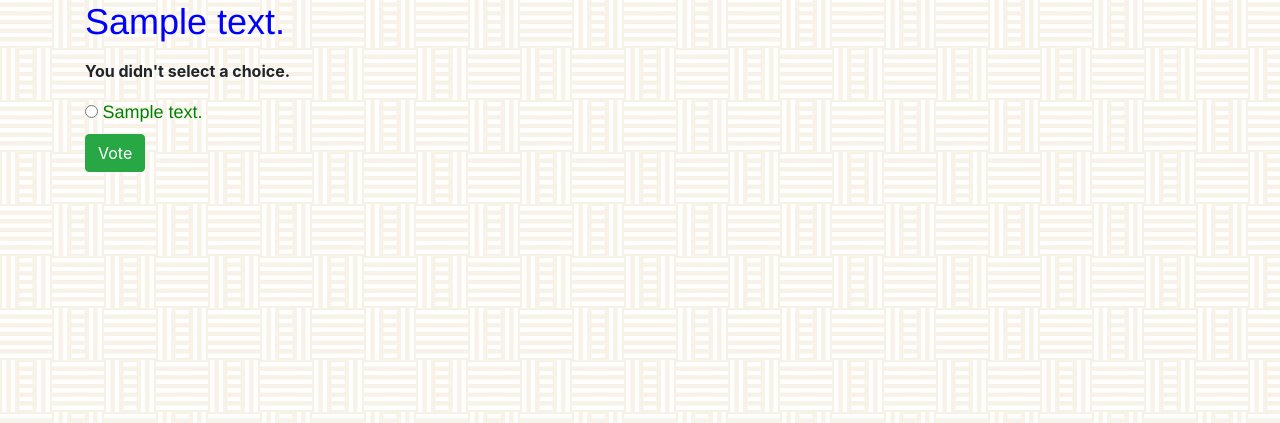
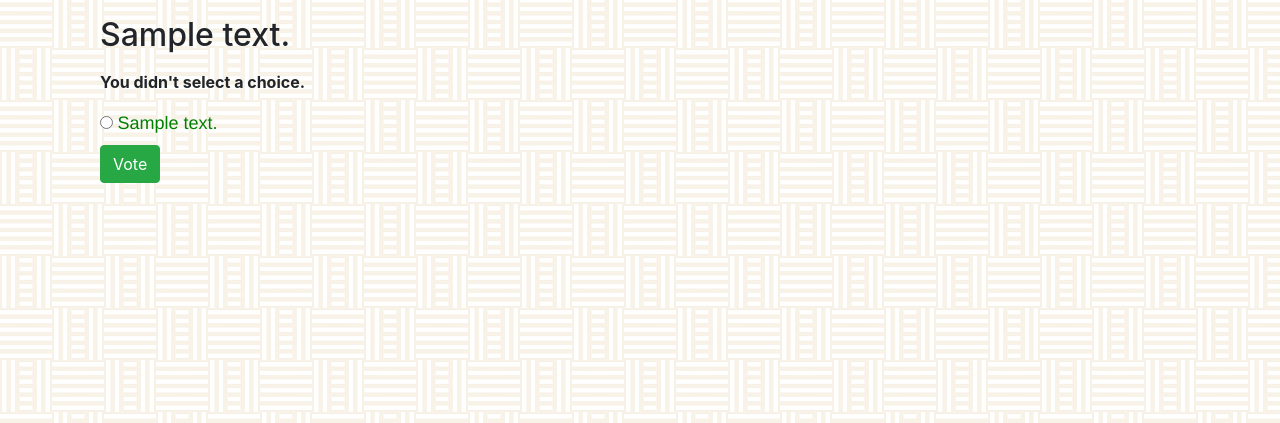
Before and after one commit to kevinbowen777/django-polls, a Django app: page /polls/1/vote/ in a window 1280 px wide. Shown: the part 56-479 px from the top of the page. Run offline with Django 4.2, Linux system fonts and the light colour scheme; tables that the repository leaves empty hold one stand-in row (values such as "Sample post"); parts of the project's set-up code (start-up, migrations or seed data) failed here and were passed over; some libraries are stand-ins or nearby versions.

Commit message:
Add div class container

```diff
--- a/templates/polls/detail.html
+++ b/templates/polls/detail.html
@@ -1,12 +1,14 @@
-{% extends 'base.html' %}
+{% extends "base.html" %}
 {% load static %}
 
 {% block content %}
+<div class="container">
+  <p>
   <form action="{% url 'vote' question.id %}" method="post">
   {% csrf_token %}
   <fieldset>
     <legend>
-    <h1>{{ question.question_text }}</h1>
+      <h2>{{ question.question_text }}</h2>
     </legend>
     {% if error_message %}
       <p>
@@ -14,11 +16,12 @@
       </p>
     {% endif %}
     {% for choice in question.choice_set.all %}
-    <input type="radio" name="choice" id="choice{{ forloop.counter }}"
-                                      value="{{ choice.id }}">
+      <input type="radio" name="choice" id="choice{{ forloop.counter }}" value="{{ choice.id }}">
     <label for="choice{{ forloop.counter }}">{{ choice.choice_text }}</label><br>
     {% endfor %}
   </fieldset>
   <button class="btn btn-success" type="submit">Vote</button>
   </form>
+  </p>
+</div>
 {% endblock content %}
```
Lines whose indentation alone changed are shown as unchanged.
